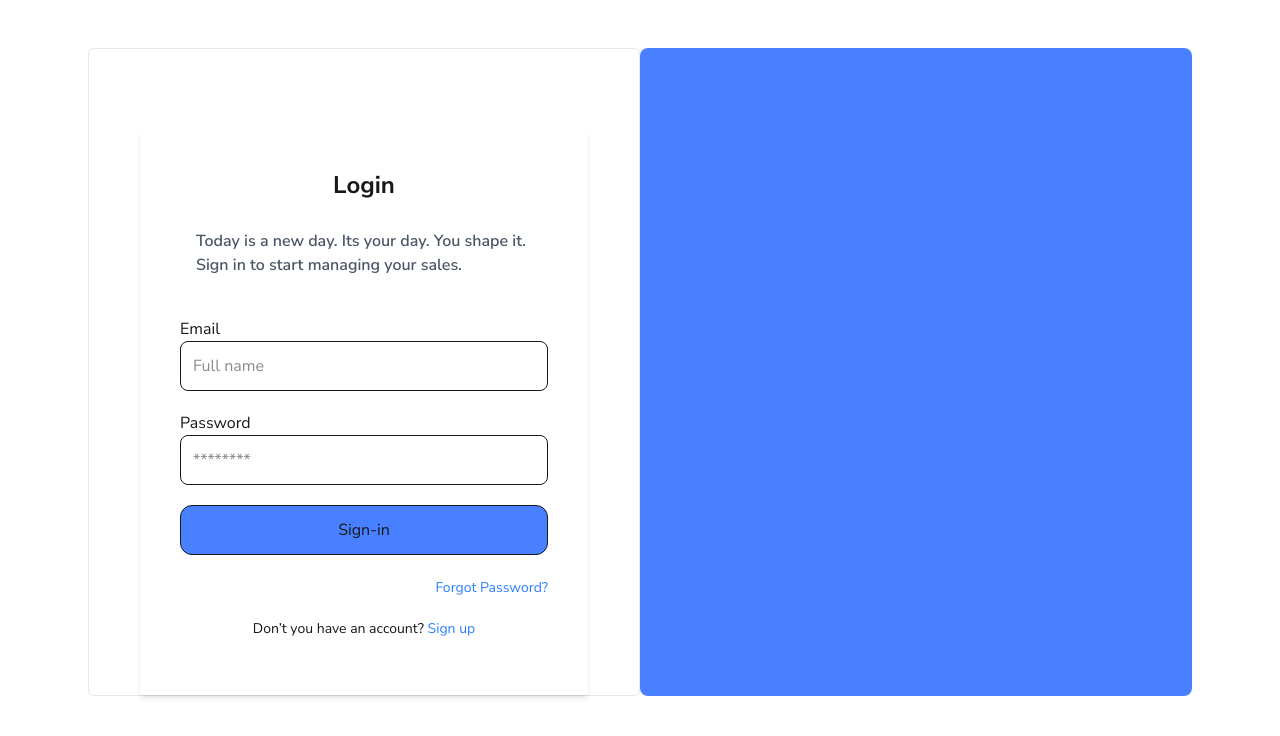
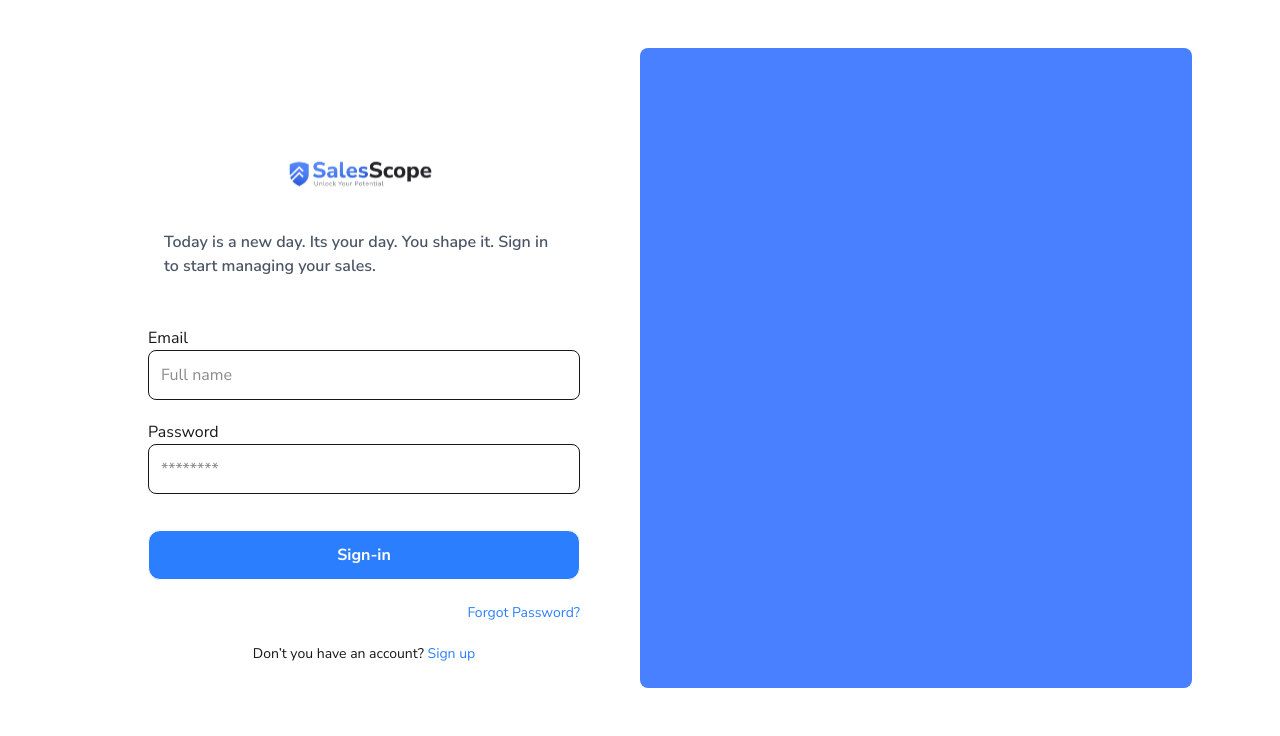
Before and after one commit to IntegrativeProject/SalesScope-Frontend, a Next.js app: page /login in a window 1280 px wide. Shown: the top 736 px of the page. Built offline with nearby package versions, Linux system fonts and the light colour scheme.

Commit message:
feat(LoginPage): update login form layout and add logo image

```diff
--- a/src/components/ui/LoginPage.tsx
+++ b/src/components/ui/LoginPage.tsx
@@ -1,14 +1,20 @@
-import React from "react";
 import Link from "next/link";
+import Image from "next/image";
 
 export default function LoginPage() {
   return (
     <div className="flex justify-center">
       <div className="grid grid-cols-2 p-12 w-300 h-auto">
-        <div className="bg-white flex items-center justify-center border border-gray-200 rounded-md ">
-          <form className="max-w-md mx-auto mt-20 p-10 shadow-md flex justify-center flex-col ">
-            <h2 className="text-2xl font-bold mb-3 text-center">Login</h2>
-            <p className="text-gray-600 font-semibold p-4 mb-6">
+        <div className="bg- flex items-center justify-center  rounded-md ">
+          <form className="max-w-md mx-auto mt-20 p-2  flex justify-center flex-col ">
+            <Image
+                src="/img/logofinal.png"
+                alt="Logo"
+                width={200}
+                height={200}
+                className=" flex items-center mx-auto"
+              />
+            <p className="text-gray-600 font-semibold p-4 mb-8">
               Today is a new day. Its your day. You shape it. Sign in to start
               managing your sales.
             </p>
@@ -18,17 +24,17 @@ export default function LoginPage() {
               <input
                 type="text"
                 placeholder="Full name"
-                className="w-full p-3 border rounded-lg bg-white "
+                className="w-full p-3 border rounded-lg bg-white focus:outline-none focus:ring-2 focus:ring-[#4880FF] "
               />
 
-              <label id="password">Password</label>
+              <label  id="password">Password</label>
               <input
                 type="password"
                 placeholder="********"
-                className="w-full p-3 border rounded-lg bg-white "
+                className="w-full p-3 border rounded-lg bg-white focus:outline-none focus:ring-2 focus:ring-[#4880FF] "
               />
 
-              <button className="bg-[#4880FF] w-full border p-3 rounded-xl">
+              <button className="bg-blue-500 w-full border p-3 rounded-xl cursor-pointer hover:bg-[#4880FF] text-white font-bold mt-4">
                 Sign-in
               </button>
 
```
